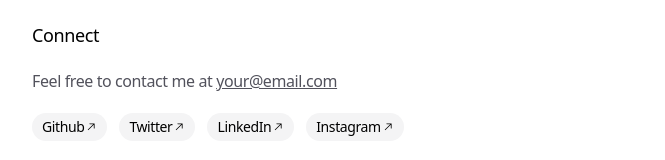
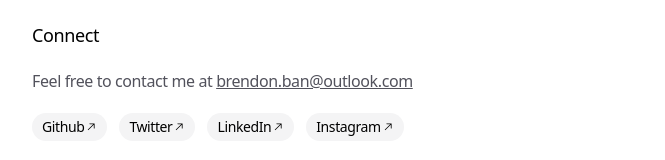
Before and after one commit to brendonban/minimalist-personal-vercel-site, a Next.js app: page / in a window 1280 px wide. Shown: the part 1521-1681 px from the top of the page, without its empty margins (304-969 px from the left). Built offline with nearby package versions, Linux system fonts and the light colour scheme.

Commit message:
Update data.ts

```diff
--- a/app/data.ts
+++ b/app/data.ts
@@ -122,4 +122,4 @@ export const SOCIAL_LINKS: SocialLink[] = [
   },
 ]
 
-export const EMAIL = 'your@email.com'
+export const EMAIL = 'brendon.ban@outlook.com'
```
